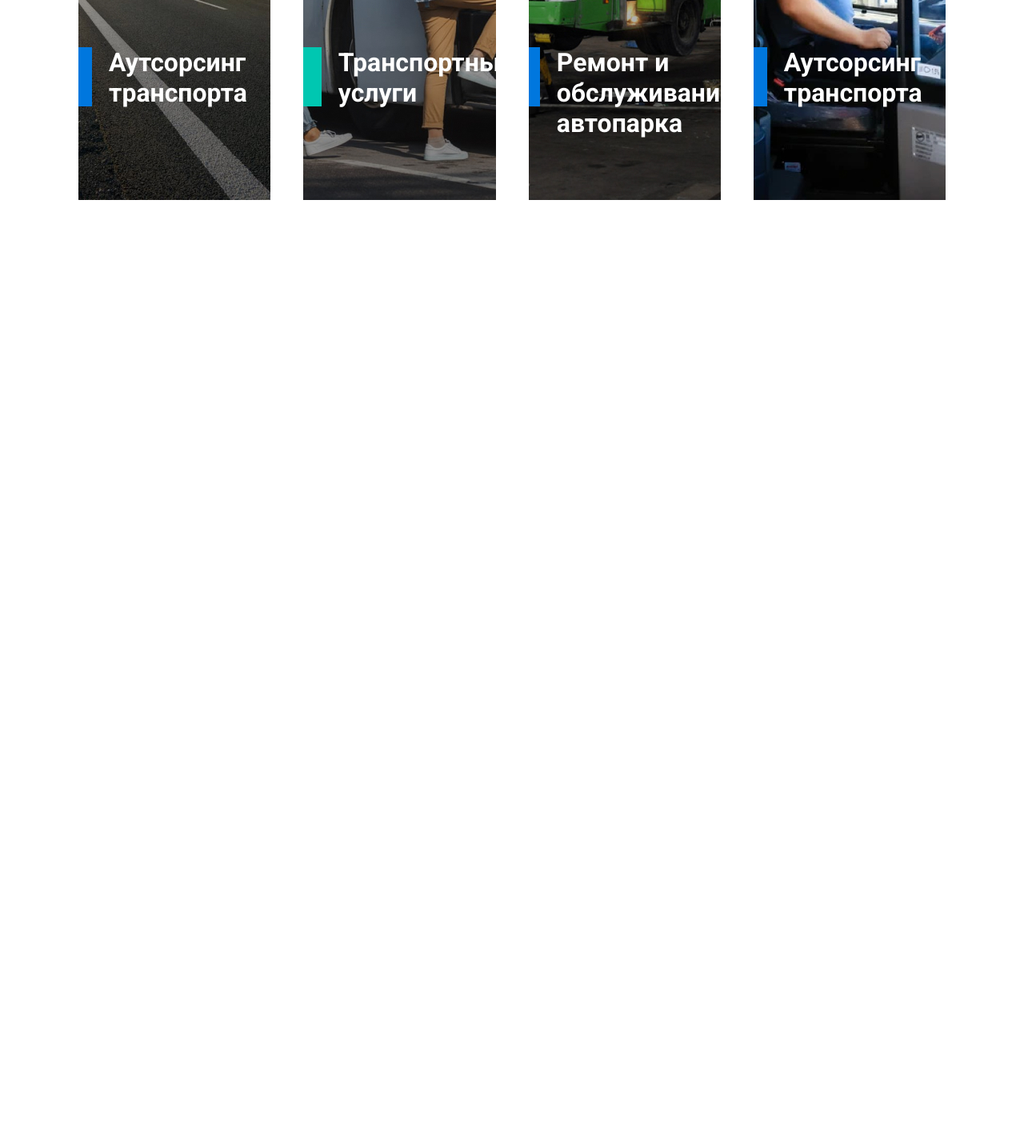
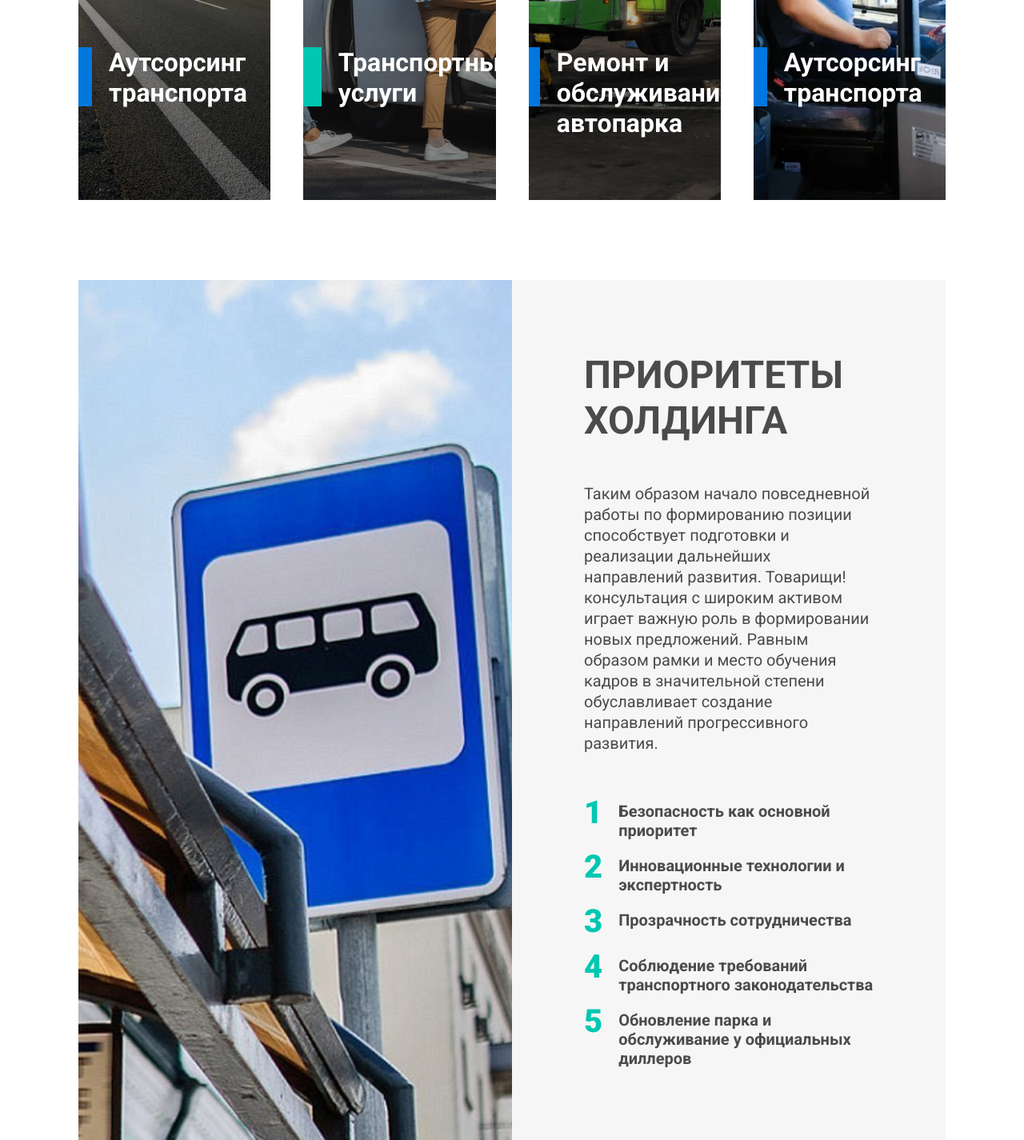
Before and after one commit to alexius90e/resourcegroup, a plain HTML site: page index.html in a window 1280 px wide. Shown: the part 2524-3949 px from the top of the page at 80% size. Before the commit the page ends 2824 px from the top, so only its background shows below. Drawn offline with nearby package versions, Linux system fonts and the light colour scheme.

Commit message:
feat: added priorities

```diff
--- a/index.html
+++ b/index.html
@@ -194,6 +194,53 @@
           </div>
         </div>
       </section>
+
+      <section class="priorities">
+        <div class="container">
+          <figure class="priorities__figure">
+            <img src="./assets/priorities.jpg" alt="priorities" />
+          </figure>
+
+          <div class="priorities__info">
+            <h2 class="priorities__title h2">Приоритеты Холдинга</h2>
+            <p class="priorities__description">
+              Таким образом начало повседневной работы по формированию позиции способствует
+              подготовки и реализации дальнейших направлений развития. Товарищи! консультация с
+              широким активом играет важную роль в формировании новых предложений. Равным образом
+              рамки и место обучения кадров в значительной степени обуславливает создание
+              направлений прогрессивного развития.
+            </p>
+            <ul class="priorities__list">
+              <li class="priorities__list-item">
+                <span class="priorities__list-item-count">1</span>
+                <span class="priorities__list-item-text">Безопасность как основной приоритет</span>
+              </li>
+              <li class="priorities__list-item">
+                <span class="priorities__list-item-count">2</span>
+                <span class="priorities__list-item-text">
+                  Инновационные технологии и экспертность
+                </span>
+              </li>
+              <li class="priorities__list-item">
+                <span class="priorities__list-item-count">3</span>
+                <span class="priorities__list-item-text"> Прозрачность сотрудничества </span>
+              </li>
+              <li class="priorities__list-item">
+                <span class="priorities__list-item-count">4</span>
+                <span class="priorities__list-item-text">
+                  Cоблюдение требований транспортного законодательства
+                </span>
+              </li>
+              <li class="priorities__list-item">
+                <span class="priorities__list-item-count">5</span>
+                <span class="priorities__list-item-text">
+                  Обновление парка и обслуживание у официальных диллеров
+                </span>
+              </li>
+            </ul>
+          </div>
+        </div>
+      </section>
     </main>
 
     <footer class="footer"></footer>
--- a/js/sliders.js
+++ b/js/sliders.js
@@ -1,4 +1,4 @@
-const bannersSwiper = new Swiper(".solutions .swiper", {
+const solutionsSwiper = new Swiper(".solutions .swiper", {
   loop: true,
   spaceBetween: 41,
   breakpoints: {
--- a/scss/_l-priorities.scss
+++ b/scss/_l-priorities.scss
@@ -1,3 +1,74 @@
 .priorities {
+  padding: 50px 0;
+  background-color: $white;
 
+  & .container {
+    display: flex;
+  }
+
+  &__figure {
+    flex: 0 1 50%;
+    margin: 0;
+    padding: 0;
+
+    & img {
+      display: inline-block;
+      max-width: 100%;
+      height: 100%;
+      object-fit: cover;
+    }
+  }
+
+  &__info {
+    flex: 0 1 50%;
+    padding: 90px;
+    box-sizing: border-box;
+    background-color: $grey100;
+  }
+
+  &__title {
+    margin: 0 0 50px;
+    text-transform: uppercase;
+  }
+
+  &__description {
+    margin: 0 0 50px;
+    color: $black;
+    font-size: 20px;
+    font-style: normal;
+    font-weight: 400;
+    line-height: 130%;
+  }
+
+  &__list {
+    display: flex;
+    flex-direction: column;
+    gap: 10px;
+    margin: 0;
+    padding: 0;
+    list-style-type: none;
+
+    &-item {
+      display: flex;
+      gap: 20px;
+
+      &-count {
+        color: #00c7b1;
+        font-size: 40px;
+        font-style: normal;
+        font-weight: 900;
+        line-height: normal;
+      }
+
+      &-text {
+        display: inline-block;
+        padding-top: 10px;
+        color: $black;
+        font-size: 20px;
+        font-style: normal;
+        font-weight: 700;
+        line-height: 120%;
+      }
+    }
+  }
 }
```
Also changed, not shown: assets/priorities.jpg (added), css/index.css.
